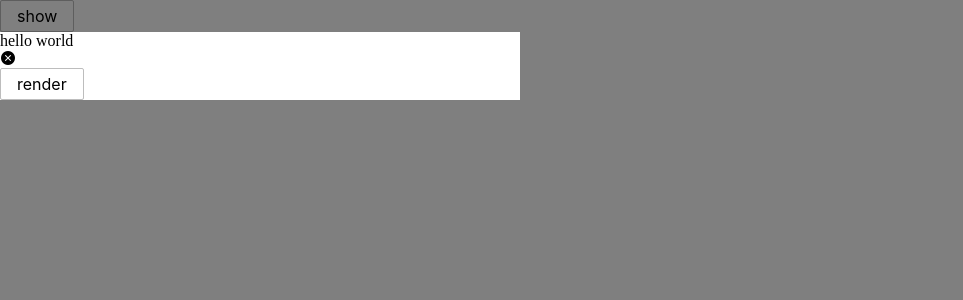
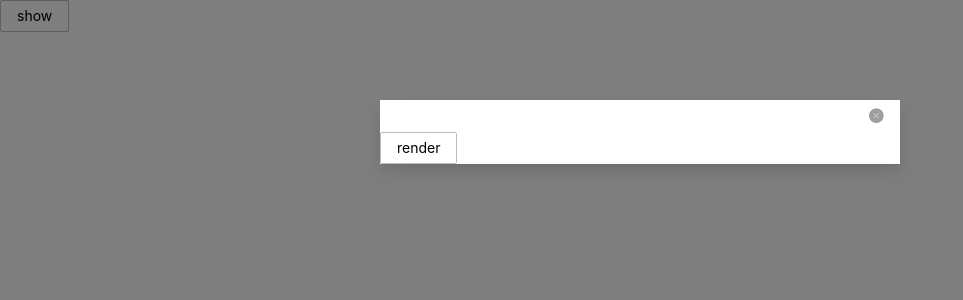
Before and after one commit to wicked-knife/reactify, a React (Create React App) app: page / in a window 1280 px wide. Both pictures are taken after a click on the button "show". Shown: the top 300 px of the page, without its empty margins (0-963 px from the left). Built offline with nearby package versions, Linux system fonts and the light colour scheme.

Commit message:
add modal styles

```diff
--- a/src/App.tsx
+++ b/src/App.tsx
@@ -12,7 +12,7 @@ const App: React.FC = () => {
   }
   return <div>
     <Button onClick={() => setV(true)}>show</Button>
-    <Modal visible={v} onClose={() => setV(false)} ref={re} title="hello world">
+    <Modal visible={v} onClose={() => setV(false)} ref={re} >
       <Button onClick={testRef}>render</Button>
     </Modal>
   </div>
--- a/src/components/button/button.scss
+++ b/src/components/button/button.scss
@@ -58,7 +58,7 @@
 
 .rf-btn-span {
   font-family: $font-family-sans-serif;
-  font-size: $font-size-base;
+  font-size: $font-size-subtitle-2;
   display: inline-block;
 }
 
@@ -274,7 +274,7 @@
       padding-right: 6px;
     }
     .rf-btn-span {
-      font-size: $font-size-base;
+      font-size: $font-size-subtitle-2;
     }
   }
   &.rf-btn-small {
--- a/src/components/modal/base-modal.tsx
+++ b/src/components/modal/base-modal.tsx
@@ -10,23 +10,36 @@ import { CSSTransition } from 'react-transition-group'
 import Icon from '../icon'
 import useClassnames from 'classnames'
 import './modal.scss'
+import Button from '../button'
 export interface BaseModalProps {
   maskClosable?: boolean;
   visible: boolean;
   onClose?: () => void;
   onExited: () => void;
   children?: ReactNode;
-  className?: string,
-  style?: React.CSSProperties,
-  title?: string
+  className?: string;
+  style?: React.CSSProperties;
+  title?: string;
+  footer?: string | ReactNode;
 }
 
 export interface RefInterface {
-  closeModal: () => void
+  closeModal: () => void;
 }
 
 const BaseModal: ForwardRefRenderFunction<RefInterface, BaseModalProps> = (
-  { maskClosable, onClose, onExited, visible, children, className, style, title, ...props },
+  {
+    maskClosable,
+    onClose,
+    onExited,
+    visible,
+    children,
+    className,
+    style,
+    title,
+    footer,
+    ...props
+  },
   ref
 ) => {
   const [v, setV] = useState(false)
@@ -70,13 +83,18 @@ const BaseModal: ForwardRefRenderFunction<RefInterface, BaseModalProps> = (
         onExited={onExited}
       >
         <div className={computedClassnames} style={style}>
-          {
-            title && <div className="rf-modal-title">{title}</div>
-          }
-          <div>
-            <Icon className="icon-close_filled" onClick={handleClose} />
+
+          <div className={`rf-modal-title ${title ? '' : 'no-title'}`}>
+            {title}
+            <div className="icon-wrapper" onClick={handleClose}>
+              <Icon className="icon-close_filled" />
+            </div>
           </div>
-          {children}
+
+          <div className="rf-modal-body">{children}</div>
+
+          {footer && <div className="rf-modal-footer">{footer}</div>}
+
         </div>
       </CSSTransition>
     </div>
@@ -86,7 +104,7 @@ const BaseModal: ForwardRefRenderFunction<RefInterface, BaseModalProps> = (
 const MainModal = forwardRef(BaseModal)
 
 MainModal.defaultProps = {
-  maskClosable: true,
+  maskClosable: false,
   visible: false,
 }
 
--- a/src/components/modal/modal.scss
+++ b/src/components/modal/modal.scss
@@ -1,23 +1,78 @@
-@import '../../styles/color';
-div.rf-modal-root{
+@import "../../styles/color";
+@import "../../styles/font";
+div.rf-modal-root {
   position: fixed;
-  .rf-modal-mask{
+  left: 0;
+  top: 0;
+  right: 0;
+  bottom: 0;
+  text-align: center;
+  .rf-modal-mask {
     position: fixed;
     left: 0;
     right: 0;
     top: 0;
     bottom: 0;
-    background-color: rgba(0,0,0,0.5);
+    background-color: rgba(0, 0, 0, 0.5);
     z-index: 1000;
   }
-  .rf-modal{
+  .rf-modal {
     position: relative;
-    margin:  0 auto;
     background-color: white;
     z-index: 10001;
     min-width: 520px;
-    .icon-close_filled{
-      cursor: pointer;
+    width: auto;
+    display: inline-block;
+    top: 100px;
+    text-align: initial;
+    box-shadow: 0 3px 6px -4px rgba(0, 0, 0, 0.12),
+      0 6px 16px 0 rgba(0, 0, 0, 0.08), 0 9px 28px 8px rgba(0, 0, 0, 0.05);
+    .rf-modal-title {
+      box-sizing: border-box;
+      height: 55px;
+      padding: 16px 24px 16px 24px;
+      border-bottom: 1px solid $grey-lighten-3;
+      font-size: $font-size-base;
+      font-weight: $font-weight-bold;
+      position: relative;
+      &.no-title{
+        height: 32px;
+        padding: 16px 24px 16px 24px;
+        border-bottom: none;
+        .icon-wrapper{
+          width: 48px;
+          height: 32px;
+        }
+      }
+      .icon-wrapper {
+        position: absolute;
+        width: 55px;
+        height: 55px;
+        right: 0;
+        top: 0;
+        display: inline-flex;
+        align-items: center;
+        justify-content: center;
+        cursor: pointer;
+        .icon-close_filled {
+          color: $grey;
+          transition: color 0.3s ease;
+        }
+        &:hover {
+          .icon-close_filled {
+            color: $grey-darken-2;
+            transition: color 0.3s ease;
+          }
+        }
+      }
+    }
+    .rf-modal-footer{
+      border-top: 1px solid $grey-lighten-3;
+      box-sizing: border-box;
+      padding: 8px 16px;
+      display: flex;
+      align-items: center;
+      justify-content: flex-end;
     }
   }
 }
```
Also changed, not shown: 1 other file (tests, documents, lock files or other folders).
